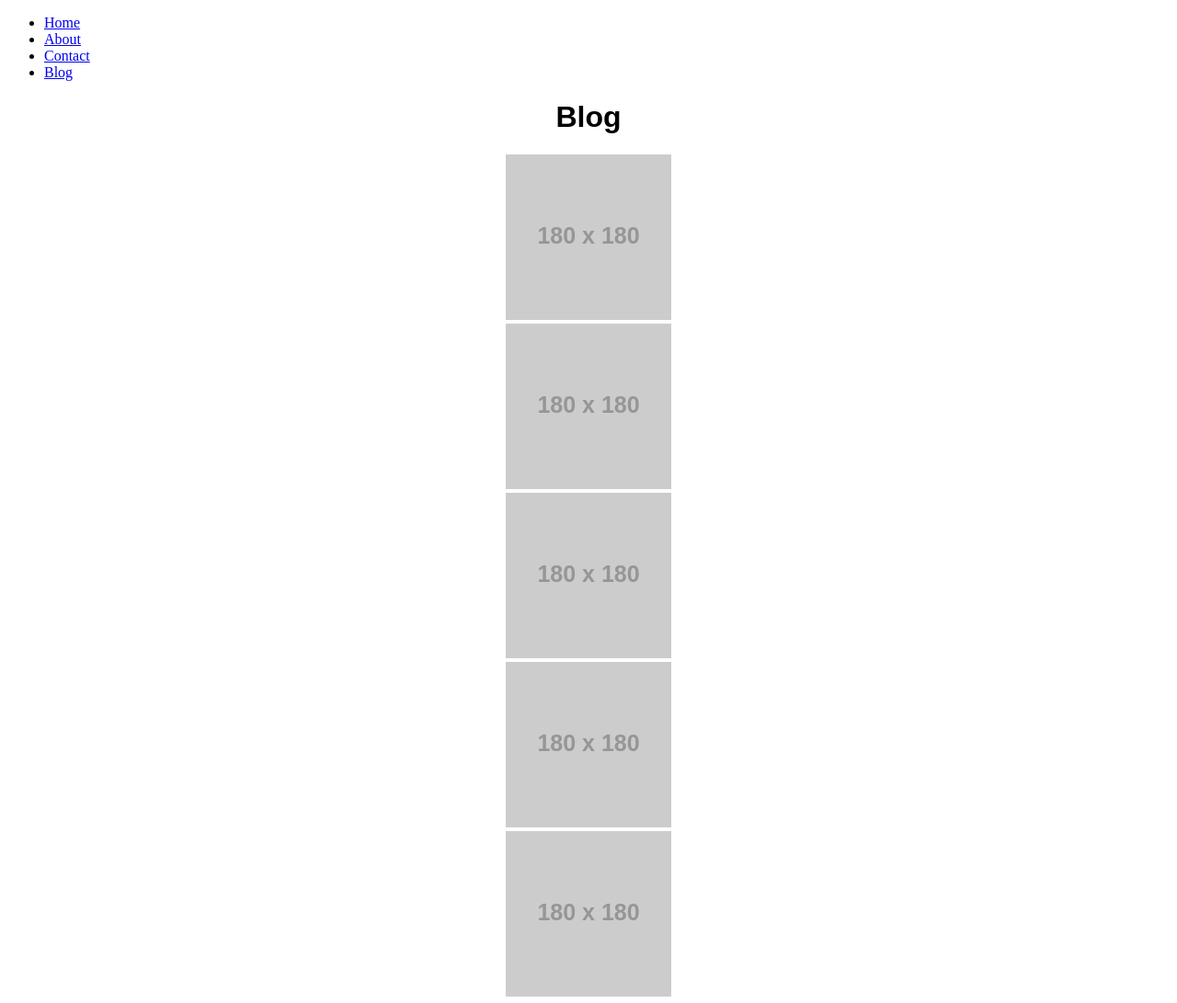
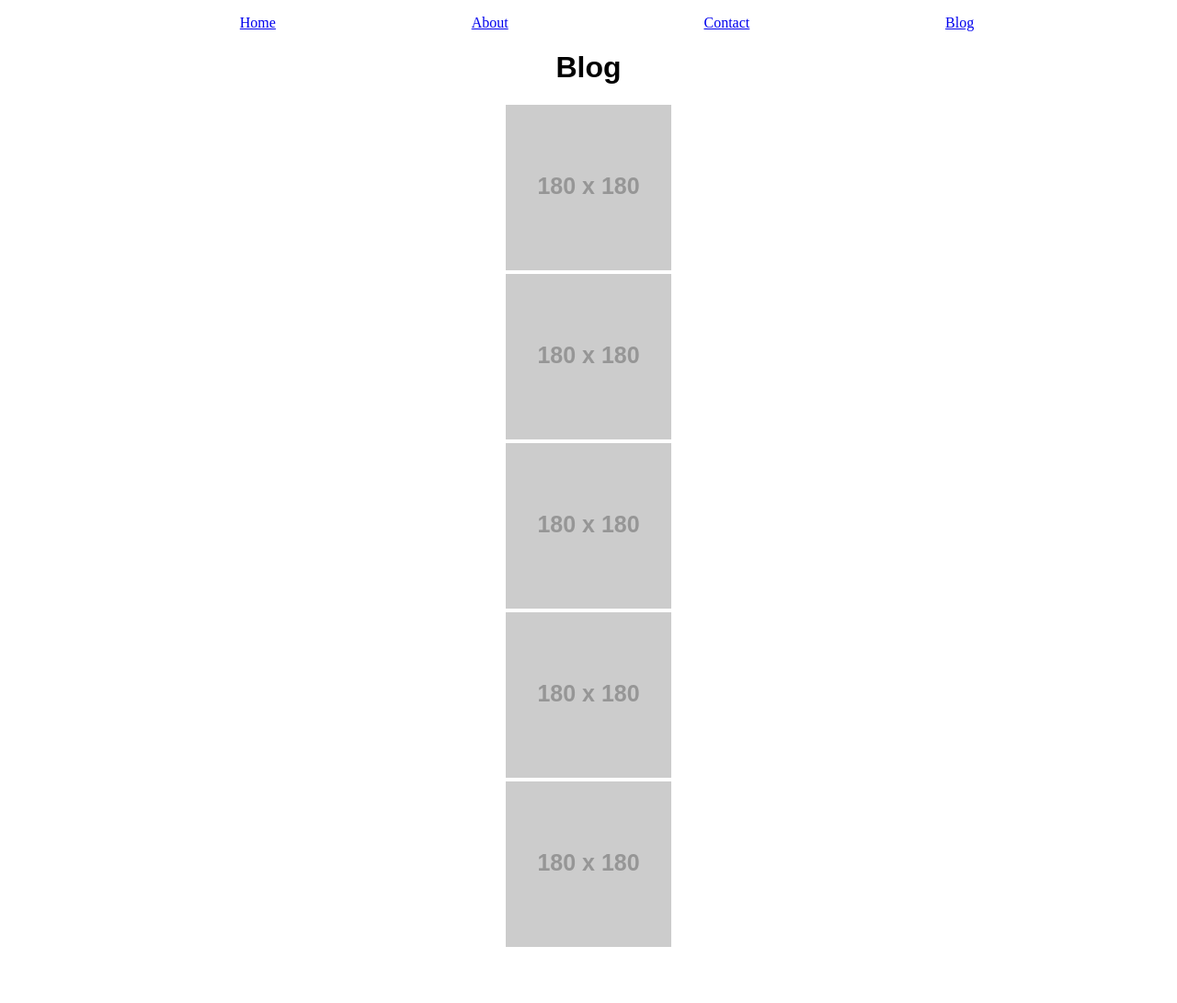
Before and after one commit to biancapower/just-a-tribute, a plain HTML site: page index.html in a window 1280 px wide. Shown: the whole page at 92% size. After the commit the page ends 1042 px from the top, so only its background shows below. Drawn offline with Linux system fonts and the light colour scheme; placeholder pictures from the web are drawn by us.

Commit message:
style navbar

```diff
--- /dev/null
+++ b/src/_navbar.scss
@@ -0,0 +1,11 @@
+nav {
+    ul {
+        display: flex;
+
+        justify-content: space-evenly;
+
+        li {
+            list-style: none;
+        }
+    }
+}
--- a/src/main.scss
+++ b/src/main.scss
@@ -1,4 +1,5 @@
 @import "blogcontainer";
+@import "navbar";
 
 .centered-heading {
     text-align: center;
```
Also changed, not shown: src/main.css, 1 other file.
